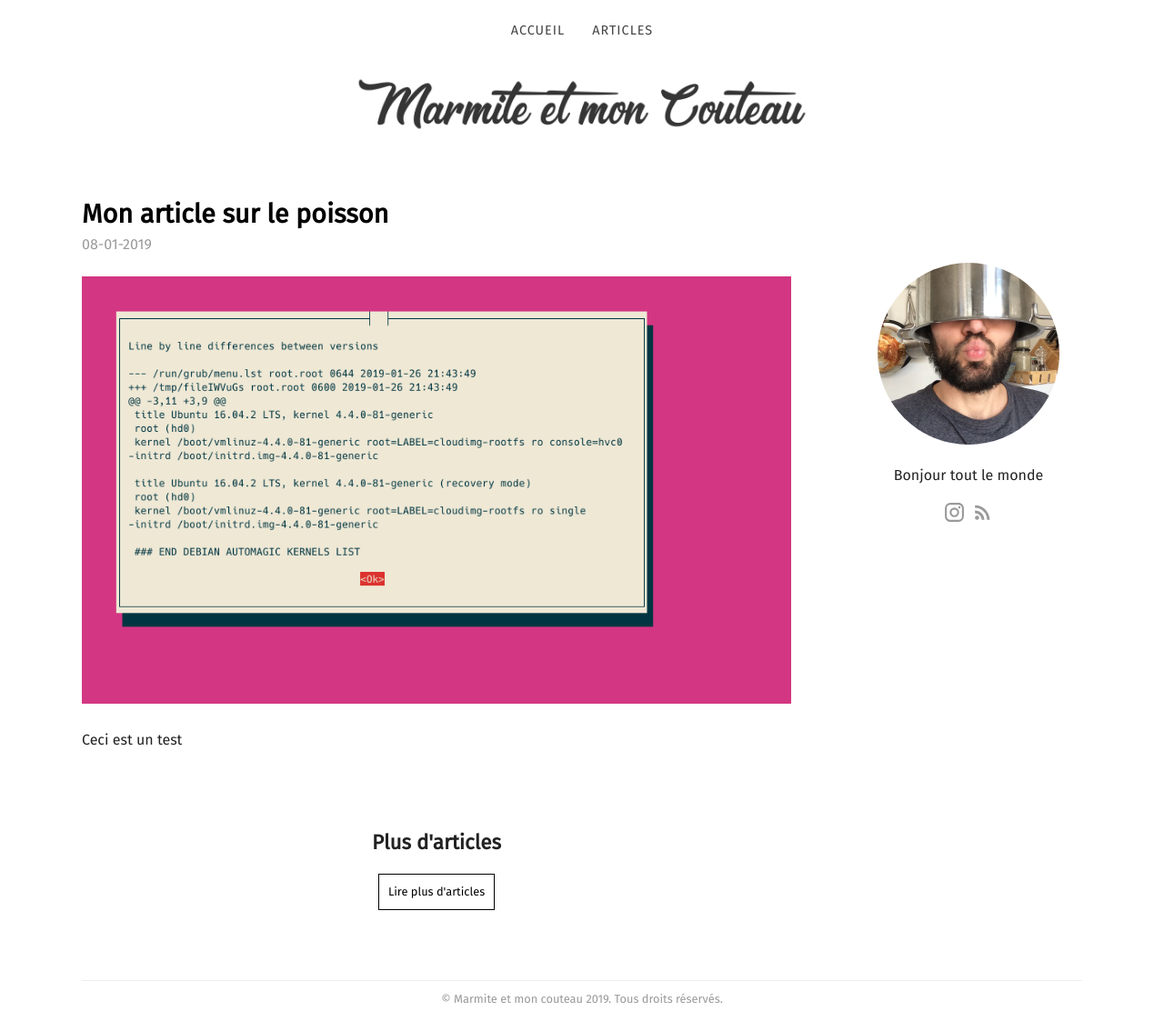
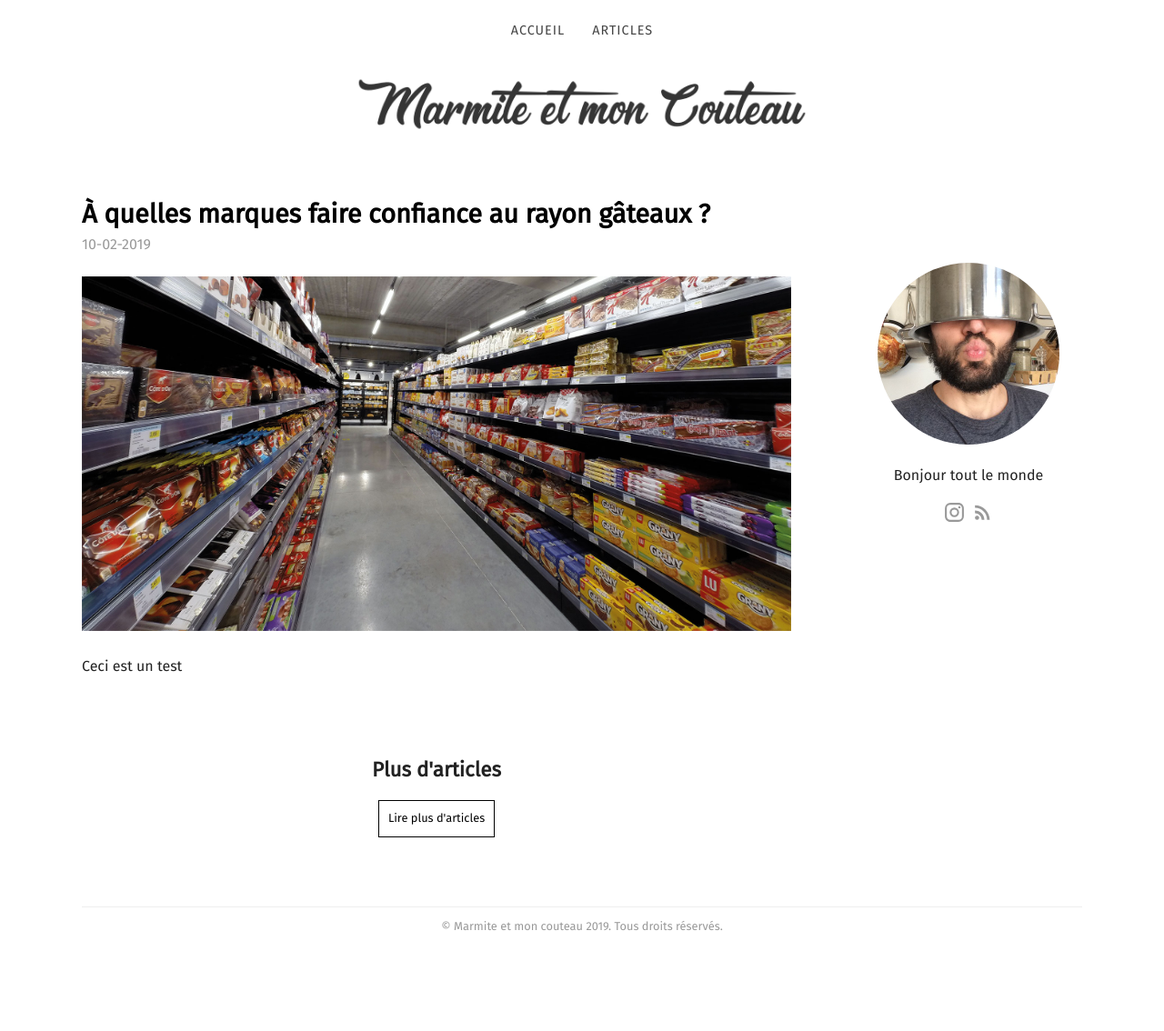
Before and after one commit to marmiteetmoncouteau/marmite-web, a Jekyll site: the page built from _posts/2019-01-08-yes.md, in a window 1280 px wide and 1134 px high. Shown: the whole window at 91% size. Built offline with Jekyll 4.4.1, drawn with Linux system fonts in a browser that asks for light colours; some web fonts are replaced.

Commit message:
Update from Forestry.io marmiteetmoncouteau@gmail.com updated _posts/2019-01-08-yes.md

```diff
--- a/_posts/2019-01-08-yes.md
+++ b/_posts/2019-01-08-yes.md
@@ -1,9 +1,9 @@
 ---
-date: 2019-01-08 17:00:00 +0000
-title: Mon article sur le poisson
+date: 2019-02-10 17:00:00 +0000
+title: À quelles marques faire confiance au rayon gâteaux ?
 categories:
 - supermarché
-featured_image: "/uploads/Screen Shot 2019-01-27 at 10.44.24.png"
+featured_image: "/uploads/Pano-rayon-biscuits-GOPR1575.jpg"
 
 ---
 Ceci est un test
```
